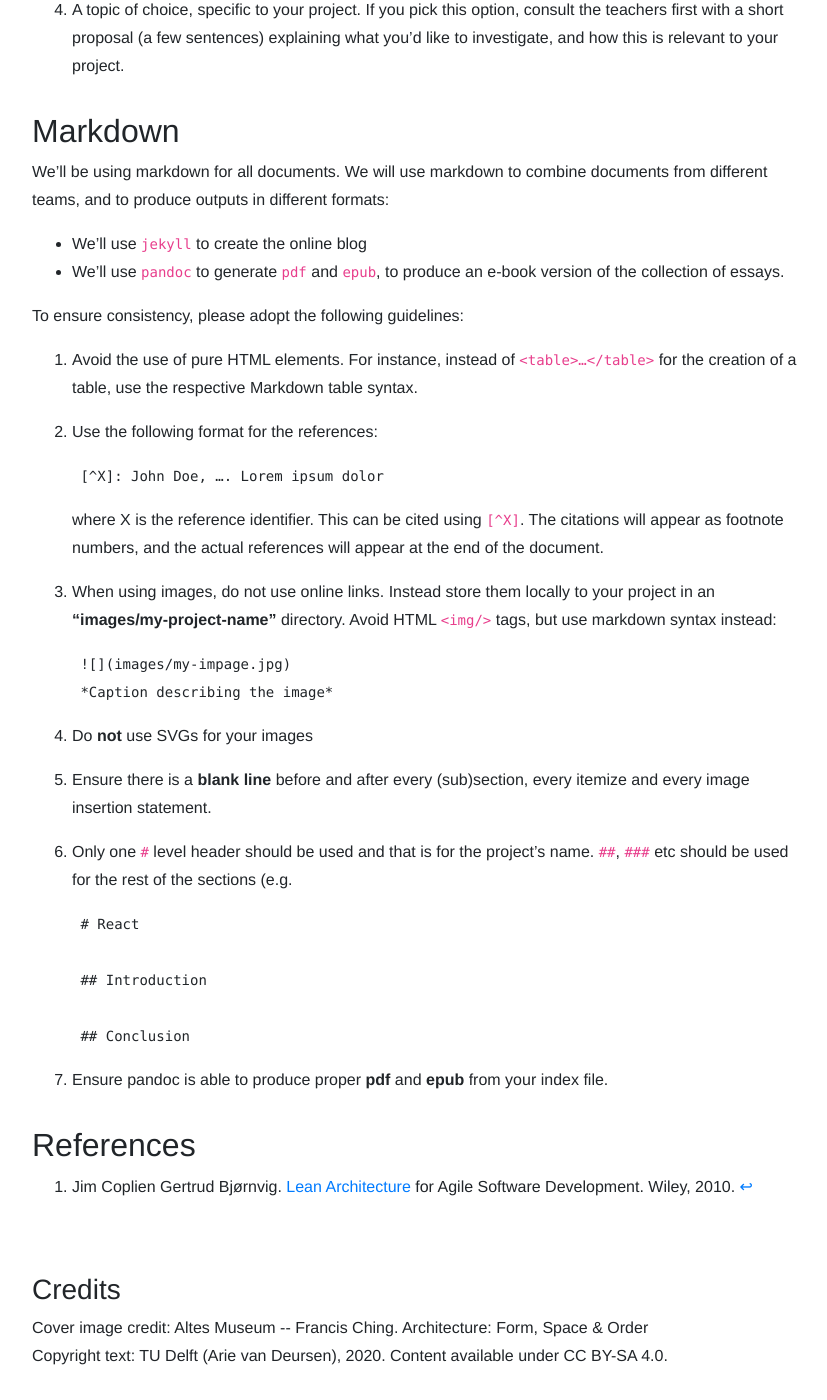
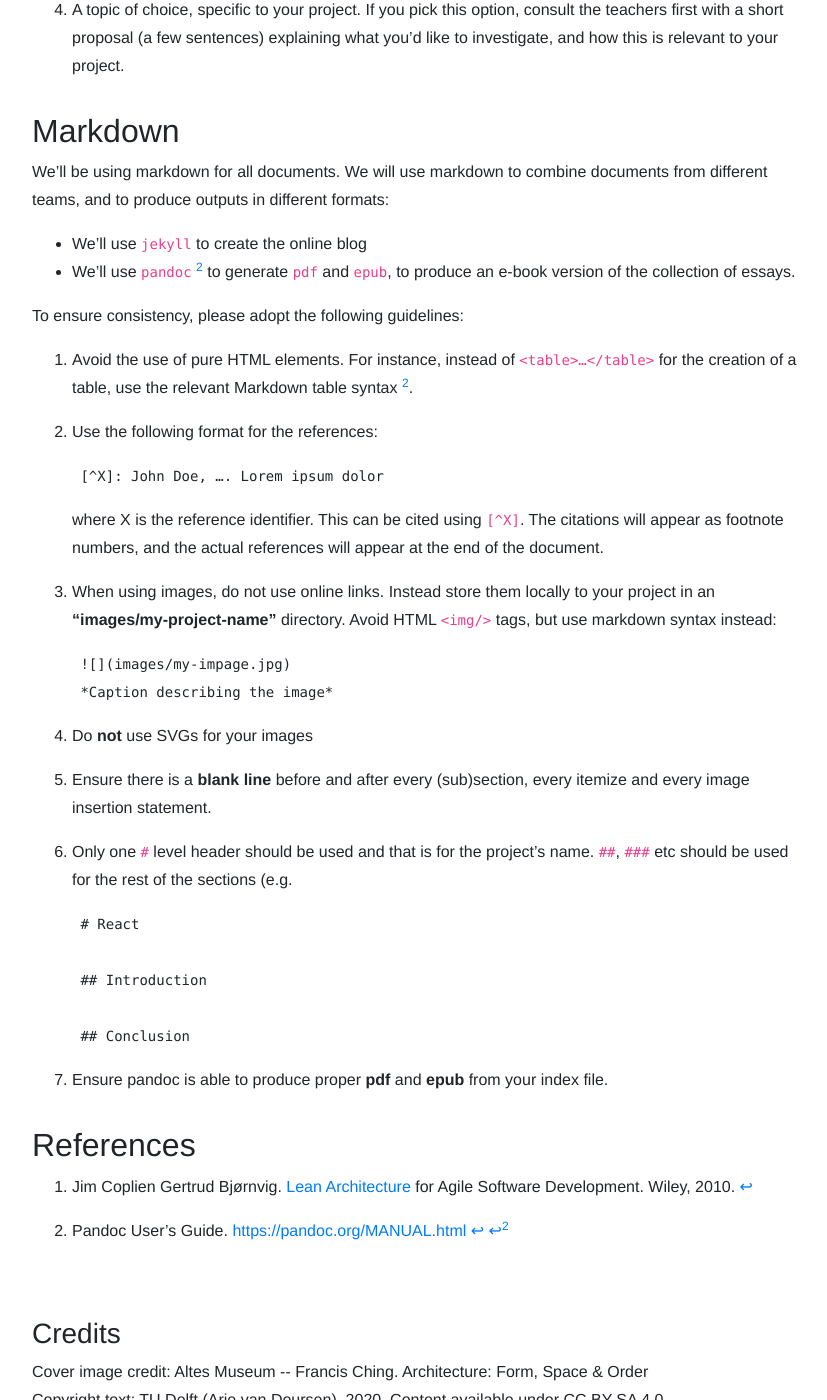
Before and after one commit to SERG-Delft/delftswa, a Jekyll site: the page built from 2020/assignment.md, in a window 1280 px wide and 1400 px high, scrolled down 4129 px. Shown: the whole window, without its empty margins (224-1051 px from the left). Built offline with Jekyll 4.4.1, drawn with Linux system fonts in a browser that asks for light colours.

Commit message:
Cleanup references

```diff
--- a/2020/assignment.md
+++ b/2020/assignment.md
@@ -143,11 +143,11 @@ Your team's final essay serves to deepen your analyis, and can be on one of the
 We'll be using markdown for all documents. We will use markdown to combine documents from different teams, and to produce outputs in different formats:
 
 - We'll use `jekyll` to create the online blog
-- We'll use `pandoc` to generate `pdf` and `epub`, to produce an e-book version of the collection of essays.
+- We'll use `pandoc` [^pandoc] to generate `pdf` and `epub`, to produce an e-book version of the collection of essays.
 
 To ensure consistency, please adopt the following guidelines:
 
-1. Avoid the use of pure HTML elements. For instance, instead of `<table>…</table>` for the creation of a table, use the respective Markdown table syntax.
+1. Avoid the use of pure HTML elements. For instance, instead of `<table>…</table>` for the creation of a table, use the relevant Markdown table syntax [^pandoc].
 
 2. Use the following format for the references:
 
@@ -180,5 +180,7 @@ To ensure consistency, please adopt the following guidelines:
 
 [lsa]: http://www.leansoftwarearchitecture.com/
 [views]: https://www.viewpoints-and-perspectives.info/
+[pandocurl]: https://pandoc.org/MANUAL.html
 
 [^coplien]: Jim Coplien Gertrud Bjørnvig. [Lean Architecture][lsa] for Agile Software Development. Wiley, 2010.
+[^pandoc]: Pandoc User’s Guide. [https://pandoc.org/MANUAL.html][pandocurl]
```
